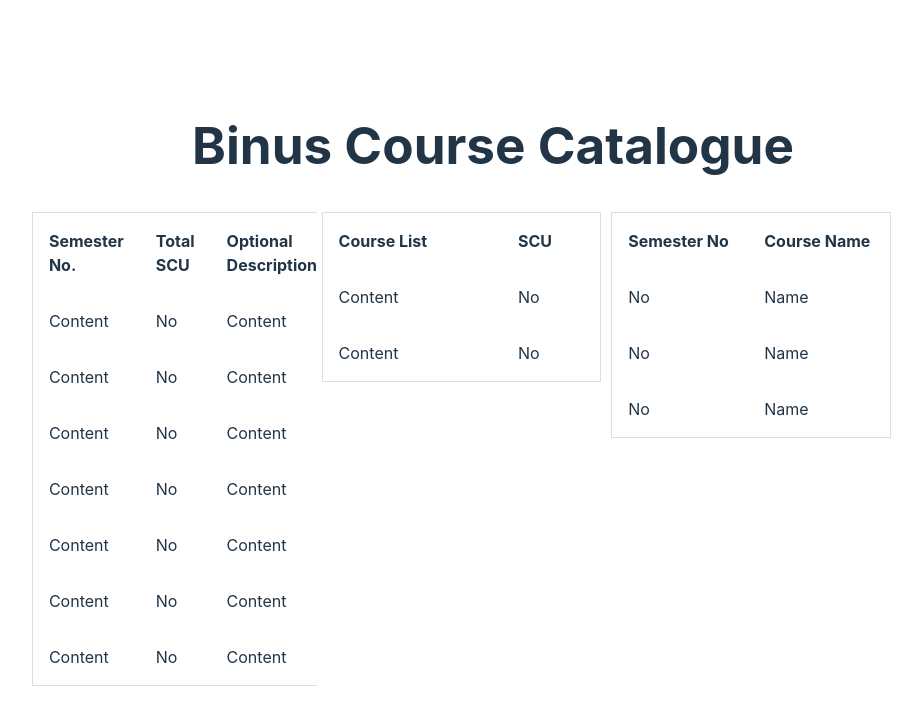
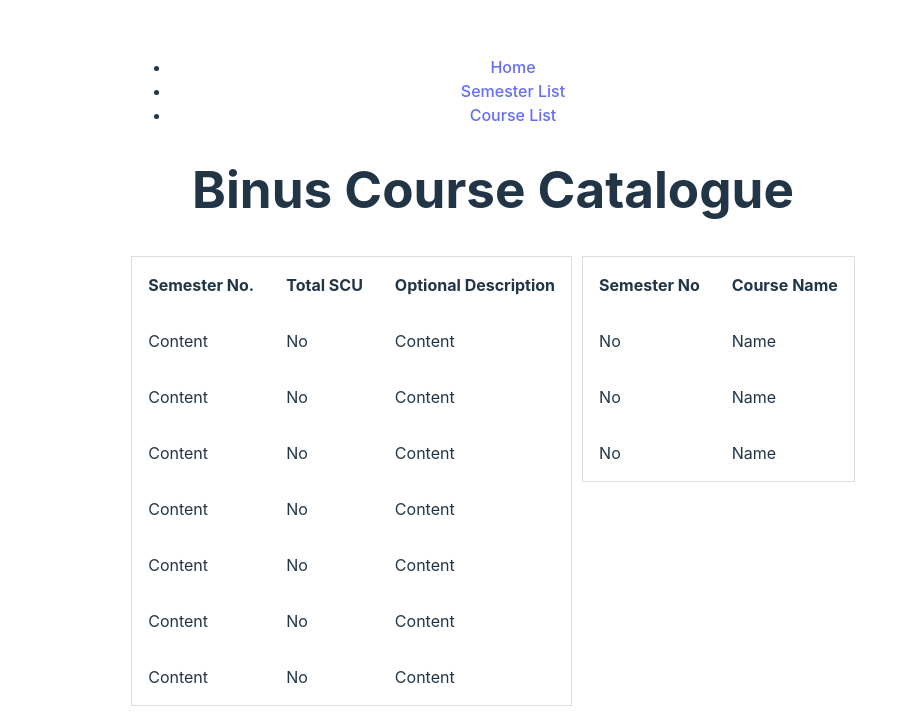
Before and after one commit to yessen/course-catalog, a React (Vite) app in the folder cc_frontend/: page /SemesterList in a window 1280 px wide. Shown: the top 722 px of the page, without its empty margins (147-1069 px from the left). Built offline with nearby package versions, Linux system fonts and the light colour scheme.

Commit message:
Home page and page switching

```diff
--- a/cc_frontend/package.json
+++ b/cc_frontend/package.json
@@ -12,7 +12,8 @@
   "dependencies": {
     "git": "^0.1.5",
     "react": "^19.0.0",
-    "react-dom": "^19.0.0"
+    "react-dom": "^19.0.0",
+    "react-router": "^7.2.0"
   },
   "devDependencies": {
     "@eslint/js": "^9.19.0",
@@ -24,6 +25,6 @@
     "eslint-plugin-react-hooks": "^5.0.0",
     "eslint-plugin-react-refresh": "^0.4.18",
     "globals": "^15.14.0",
-    "vite": "^6.1.0"
+    "vite": "^6.2.0"
   }
 }
--- a/cc_frontend/src/App.css
+++ b/cc_frontend/src/App.css
@@ -12,7 +12,7 @@
 
 .column{
   float: left;
-  width: 30%;
+  width: auto;
   padding: 5px;
   overflow-x: auto;
   overflow-y: auto;
--- a/cc_frontend/src/App.jsx
+++ b/cc_frontend/src/App.jsx
@@ -1,97 +1,26 @@
 import './App.css'
+import ReactDOM from "react-dom/client"
+import { BrowserRouter, Routes, Route } from "react-router";
+import Home from "./pages/Home"
+import SemesterList from "./pages/SemesterList"
+import CourseList from "./pages/CourseList"
+import Layout from "./pages/Layout"
 
 function App() {
   return (
-    <>
-      <h1>Binus Course Catalogue</h1>
-      <div className="row">
-        <div className= "column" >
-          {/* This table is for the Semester */}
-          <table className="scrolldown">
-            <tr>
-              <th>Semester No.</th>
-              <th>Total SCU</th>
-              <th>Optional Description</th>
-            </tr>
-            <tr>
-              <td>Content</td>
-              <td>No</td>
-              <td>Content</td>
-            </tr>
-            <tr>
-              <td>Content</td>
-              <td>No</td>
-              <td>Content</td>
-            </tr>
-            <tr>
-            <td>Content</td>
-              <td>No</td>
-              <td>Content</td>
-            </tr>
-            <tr>
-              <td>Content</td>
-              <td>No</td>
-              <td>Content</td>
-            </tr>
-            <tr>
-              <td>Content</td>
-              <td>No</td>
-              <td>Content</td>
-            </tr>
-            <tr>
-              <td>Content</td>
-              <td>No</td>
-              <td>Content</td>
-            </tr>
-            <tr>
-            <td>Content</td>
-              <td>No</td>
-              <td>Content</td>
-            </tr>
-          </table>
-        </div>
-        {/* Table for Course List */}
-        <div className= "column" >
-          <table>
-            <tr>
-              <th>Course List</th>
-              <th>SCU</th>
-            </tr>
-            <tr>
-              <td>Content</td>
-              <td>No</td>
-            </tr>
-            <tr>
-              <td>Content</td>
-              <td>No</td>
-            </tr>
-          </table>
-        </div>
-        {/* Table for course and Semester */}
-        <div className= "column" >
-          <table>
-            <tr>
-              <th>Semester No</th>
-              <th>Course Name</th>
-            </tr>
-            <tr>
-              <td>No</td>
-              <td>Name</td>
-            </tr>
-            <tr>
-              <td>No</td>
-              <td>Name</td>
-            </tr>
-            <tr>
-              <td>No</td>
-              <td>Name</td>
-            </tr>
-          </table>
-        </div>
-      </div>
-
-    </>
+    <BrowserRouter>
+      <Routes>
+        <Route path="/" element={<Layout />}>
+          <Route index element={<Home />} />
+          <Route path="SemesterList" element={<SemesterList />} />
+          <Route path="CourseList" element={<CourseList />} />
+        </Route>
+      </Routes>
+    </BrowserRouter>
   )
 }
 
 export default App
+
+const root = ReactDOM.createRoot(document.getElementById('root'));
+root.render(<App />);
--- /dev/null
+++ b/cc_frontend/src/pages/CourseList.jsx
@@ -0,0 +1,53 @@
+import '../App.css'
+
+function CourseList() {
+  return (
+    <>
+      <h1>Binus Course Catalogue</h1>
+
+      <div className="row">
+        {/* Table for Course List */}
+        <div className= "column" >
+          <table>
+            <tr>
+              <th>Course List</th>
+              <th>SCU</th>
+            </tr>
+            <tr>
+              <td>Content</td>
+              <td>No</td>
+            </tr>
+            <tr>
+              <td>Content</td>
+              <td>No</td>
+            </tr>
+          </table>
+        </div>
+        {/* Table for course and Semester */}
+        <div className= "column" >
+          <table>
+            <tr>
+              <th>Semester No</th>
+              <th>Course Name</th>
+            </tr>
+            <tr>
+              <td>No</td>
+              <td>Name</td>
+            </tr>
+            <tr>
+              <td>No</td>
+              <td>Name</td>
+            </tr>
+            <tr>
+              <td>No</td>
+              <td>Name</td>
+            </tr>
+          </table>
+        </div>
+      </div>
+
+    </>
+  )
+}
+
+export default CourseList
--- /dev/null
+++ b/cc_frontend/src/pages/Home.jsx
@@ -0,0 +1,7 @@
+import '../App.css'
+
+const Home = () => {
+    return <h1>Binus Home Page</h1>;
+};
+
+export default Home;
--- /dev/null
+++ b/cc_frontend/src/pages/Layout.jsx
@@ -0,0 +1,25 @@
+import { Outlet, Link } from "react-router";
+
+const Layout = () => {
+  return (
+    <>
+      <nav>
+        <ul>
+          <li>
+            <Link to="/">Home</Link>
+          </li>
+          <li>
+            <Link to="/semesterlist">Semester List</Link>
+          </li>
+          <li>
+            <Link to="/courselist">Course List</Link>
+          </li>
+        </ul>
+      </nav>
+
+      <Outlet />
+    </>
+  )
+}
+
+export default Layout
--- /dev/null
+++ b/cc_frontend/src/pages/SemesterList.jsx
@@ -0,0 +1,81 @@
+import '../App.css'
+
+function SemesterList() {
+  return (
+    <>
+      <h1>Binus Course Catalogue</h1>
+
+      <div className="row">
+        <div className= "column" >
+          {/* This table is for the Semester */}
+          <table className="scrolldown">
+            <tr>
+              <th>Semester No.</th>
+              <th>Total SCU</th>
+              <th>Optional Description</th>
+            </tr>
+            <tr>
+              <td>Content</td>
+              <td>No</td>
+              <td>Content</td>
+            </tr>
+            <tr>
+              <td>Content</td>
+              <td>No</td>
+              <td>Content</td>
+            </tr>
+            <tr>
+            <td>Content</td>
+              <td>No</td>
+              <td>Content</td>
+            </tr>
+            <tr>
+              <td>Content</td>
+              <td>No</td>
+              <td>Content</td>
+            </tr>
+            <tr>
+              <td>Content</td>
+              <td>No</td>
+              <td>Content</td>
+            </tr>
+            <tr>
+              <td>Content</td>
+              <td>No</td>
+              <td>Content</td>
+            </tr>
+            <tr>
+            <td>Content</td>
+              <td>No</td>
+              <td>Content</td>
+            </tr>
+          </table>
+        </div>
+        {/* Table for course and Semester */}
+        <div className= "column" >
+          <table>
+            <tr>
+              <th>Semester No</th>
+              <th>Course Name</th>
+            </tr>
+            <tr>
+              <td>No</td>
+              <td>Name</td>
+            </tr>
+            <tr>
+              <td>No</td>
+              <td>Name</td>
+            </tr>
+            <tr>
+              <td>No</td>
+              <td>Name</td>
+            </tr>
+          </table>
+        </div>
+      </div>
+
+    </>
+  )
+}
+
+export default SemesterList
```
Also changed, not shown: 1 other file (tests, documents, lock files or other folders).
